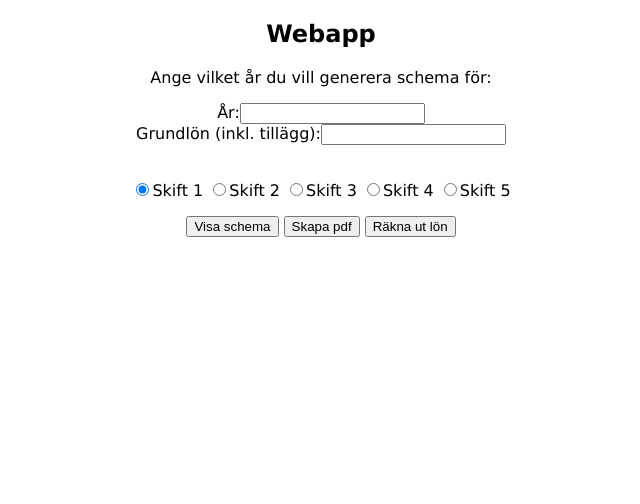
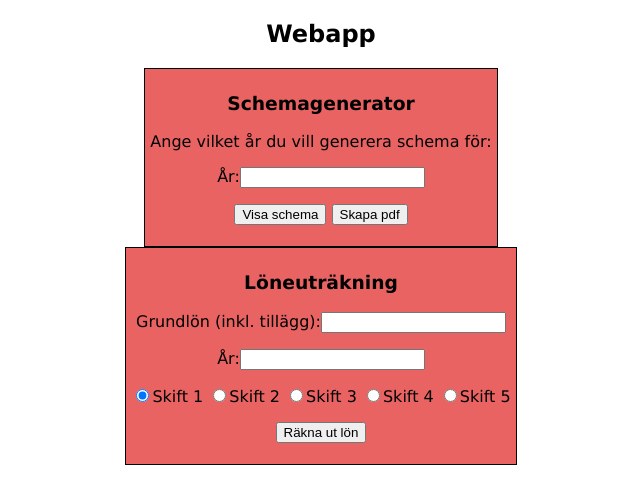
Before and after one commit to jockeg/schedule-generator, a Flask app: page / in a window 1280 px wide. Shown: the top 504 px of the page, without its empty margins (319-959 px from the left). Run offline with Flask 2, Linux system fonts and the light colour scheme.

Commit message:
modified:   static/hf.css 	modified:   templates/entry.html

```diff
--- a/static/hf.css
+++ b/static/hf.css
@@ -23,6 +23,12 @@ div {
   display:          inline-block;
   margin:           auto;
   width:            auto;
+}
+
+.bgborder {
+  background-color: #e96363;
+  border:           1px solid black;
+  padding:          5px;
 }
 
 .page-break {
--- a/templates/entry.html
+++ b/templates/entry.html
@@ -4,18 +4,30 @@
 
 <h2>{{ the_title }}</h2>
 
+<div class="bgborder">
+    <h3>Schemagenerator</h3>
+
     <form method='POST' action='/schema'>
     <p>Ange vilket år du vill generera schema för:</p>
-    <p>År:<input name='year' type='TEXT' width='200' required><br>
-    Grundlön (inkl. tillägg):<input type="text" name="salary" width="150"></p><br>
+    <p>År:<input name='year' type='TEXT' width='200' required></p>
+    <p><input value='Visa schema' type='SUBMIT'>
+        <input value='Skapa pdf' type='submit' formaction="/pdf">
+    </p>
+    </form>
+</div><br>
+<div class="bgborder">
+    <h3>Löneuträkning</h3>
+
+    <form method="post" action="/loneutrakning">
+        <p>Grundlön (inkl. tillägg):<input type="text" name="salary" width="150"></p>
+        <p>År:<input name='year' type='TEXT' width='200' required></p>
         <input type="radio" name="shift" value="1" checked>Skift 1
         <input type="radio" name="shift" value="2">Skift 2
         <input type="radio" name="shift" value="3">Skift 3
         <input type="radio" name="shift" value="4">Skift 4
         <input type="radio" name="shift" value="5">Skift 5
-<p><input value='Visa schema' type='SUBMIT'>
-    <input value='Skapa pdf' type='submit' formaction="/pdf">
-   <input value='Räkna ut lön' type='submit' formaction='/loneutrakning'></p>
+        <p><input value='Räkna ut lön' type='submit'></p>
     </form>
+</div>
 
 {% endblock %}
```
Lines whose indentation alone changed are shown as unchanged.
